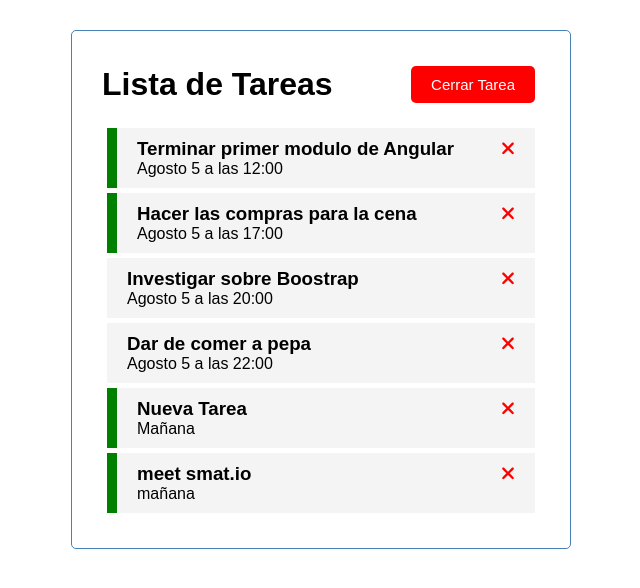
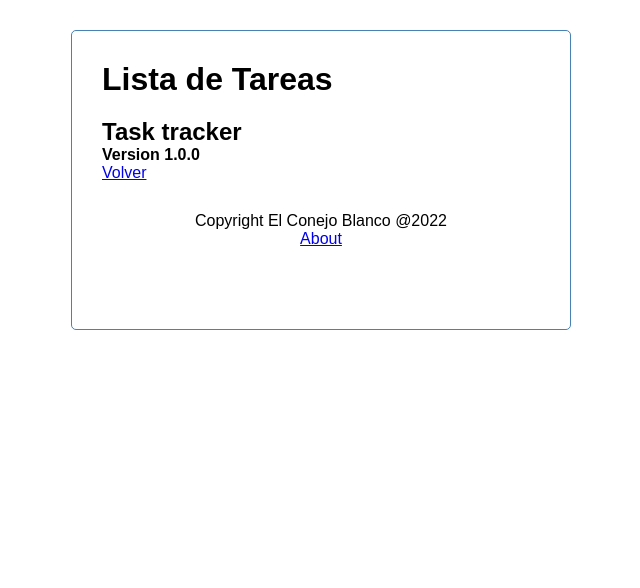
Before and after one commit to Nippur7/task-list, an Angular app: page /about in a window 1280 px wide. Before the commit this address led to /. Shown: the top 588 px of the page, without its empty margins (319-959 px from the left). Built offline with nearby package versions, Linux system fonts and the light colour scheme; data requests are answered from the project's data file.

Commit message:
Primer proyecto Angular completo v1.0.0

```diff
--- a/src/app/app.component.html
+++ b/src/app/app.component.html
@@ -1,4 +1,5 @@
 <div class="container">
   <app-header></app-header>
-  <app-tasks></app-tasks>
+  <router-outlet></router-outlet>
+  <app-footer></app-footer>
 </div>
--- a/src/app/app.module.ts
+++ b/src/app/app.module.ts
@@ -3,6 +3,7 @@
 import {HttpClientModule} from '@angular/common/http'
 import {FormsModule} from '@angular/forms'
 import { AppRoutingModule } from './app-routing.module';
+import { RouterModule, Routes } from '@angular/router';
 
 import { AppComponent } from './app.component';
 import { HeaderComponent } from './components/header/header.component';
@@ -11,6 +12,13 @@
 import { TasksItemComponent } from './components/tasks-item/tasks-item.component';
 import { FontAwesomeModule } from '@fortawesome/angular-fontawesome';
 import { AddTaskComponent } from './components/add-task/add-task.component';
+import { AboutComponent } from './components/about/about.component';
+import { FooterComponent } from './components/footer/footer.component';
+
+const appRoutes: Routes = [
+  { path: '',component: TasksComponent},
+  { path: 'about',component: AboutComponent}
+]
 
 @NgModule({
   declarations: [
@@ -19,14 +27,17 @@
     ButtonComponent,
     TasksComponent,
     TasksItemComponent,
-    AddTaskComponent
+    AddTaskComponent,
+    AboutComponent,
+    FooterComponent
   ],
   imports: [
     BrowserModule,
     AppRoutingModule,
     FontAwesomeModule,
     HttpClientModule,
-    FormsModule
+    FormsModule,
+    RouterModule.forRoot(appRoutes, {enableTracing: true})
   ],
   providers: [],
   bootstrap: [AppComponent]
--- /dev/null
+++ b/src/app/components/about/about.component.html
@@ -0,0 +1,5 @@
+<div>
+    <h2>Task tracker</h2>
+    <h4>Version 1.0.0</h4>
+    <a routerLink='/'>Volver</a>
+</div>
--- /dev/null
+++ b/src/app/components/about/about.component.ts
@@ -0,0 +1,15 @@
+import { Component, OnInit } from '@angular/core';
+
+@Component({
+  selector: 'app-about',
+  templateUrl: './about.component.html',
+  styleUrls: ['./about.component.scss']
+})
+export class AboutComponent implements OnInit {
+
+  constructor() { }
+
+  ngOnInit(): void {
+  }
+
+}
--- /dev/null
+++ b/src/app/components/footer/footer.component.html
@@ -0,0 +1,5 @@
+<footer>
+    <p> Copyright El Conejo Blanco @2022</p>
+    <a routerLink="/about">About</a>
+
+</footer>
--- /dev/null
+++ b/src/app/components/footer/footer.component.scss
@@ -0,0 +1,5 @@
+footer{
+    margin-top: 30px;
+    text-align: center;
+
+}
--- /dev/null
+++ b/src/app/components/footer/footer.component.ts
@@ -0,0 +1,15 @@
+import { Component, OnInit } from '@angular/core';
+
+@Component({
+  selector: 'app-footer',
+  templateUrl: './footer.component.html',
+  styleUrls: ['./footer.component.scss']
+})
+export class FooterComponent implements OnInit {
+
+  constructor() { }
+
+  ngOnInit(): void {
+  }
+
+}
--- a/src/app/components/header/header.component.html
+++ b/src/app/components/header/header.component.html
@@ -4,6 +4,7 @@
         color = "{{showAddTask ? 'red' : 'green'}}"
         text="{{showAddTask ? 'Cerrar Tarea' : 'Agregar Tarea'}}"
         (btnClick)="toggleAddTask()"
+        *ngIf="hasRoute('/')"
     ></app-button>
 
 </header>
--- a/src/app/components/header/header.component.ts
+++ b/src/app/components/header/header.component.ts
@@ -1,6 +1,7 @@
 import { Component, OnInit } from '@angular/core';
 import { UiService } from 'src/app/service/ui.service.service';
 import { Subscription } from 'rxjs';
+import { Router } from '@angular/router';
 
 
 @Component({
@@ -14,7 +15,8 @@
   suscription? : Subscription;
 
   constructor(
-    private uiService : UiService
+    private uiService : UiService,
+    private router: Router
   ) {
     this.suscription = this.uiService.onToggle()
                                       .subscribe(value =>this.showAddTask = value)
@@ -27,4 +29,9 @@
     this.uiService.toggleAddTask();
 
   }
+
+  hasRoute(route:string){
+    return this.router.url === route
+
+  }
 }
```
Also changed, not shown: src/app/components/about/about.component.scss (added), 2 other files (tests, documents, lock files or other folders).
